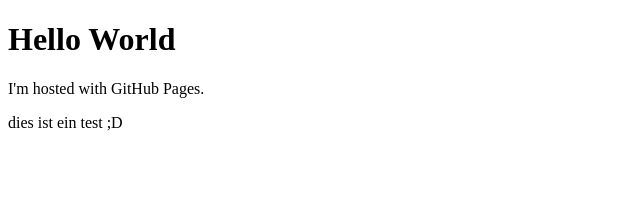
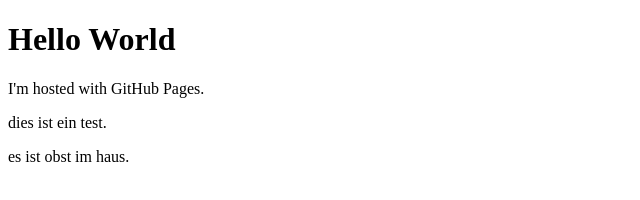
Before and after one commit to elnowo/elnowo.github.io, a plain HTML site: page index.html in a window 1280 px wide. Shown: the whole page, without its empty margins (0-640 px from the left). Drawn offline with Linux system fonts and the light colour scheme.

Commit message:
Update index.html

```diff
--- a/index.html
+++ b/index.html
@@ -3,6 +3,7 @@
 <body>
 <h1>Hello World</h1>
 <p>I'm hosted with GitHub Pages.</p>
-<p>dies ist ein test ;D</p>
+<p>dies ist ein test.</p>
+<p>es ist obst im haus.</p>
 </body>
 </html>
```
